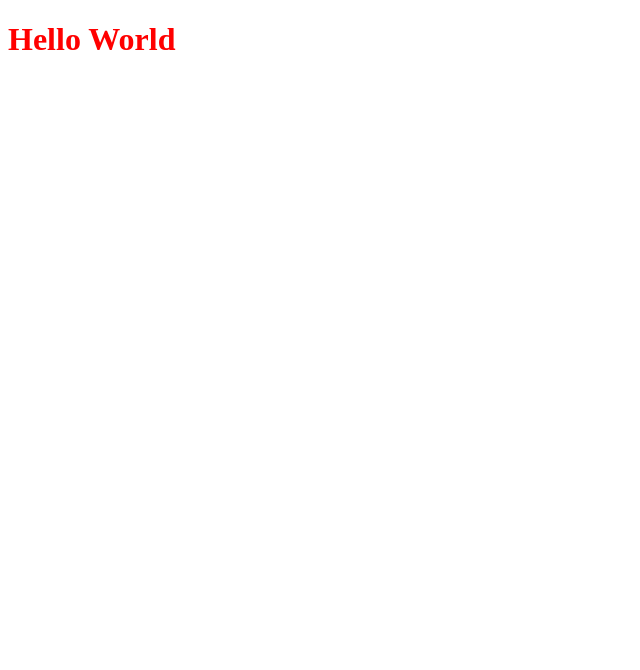
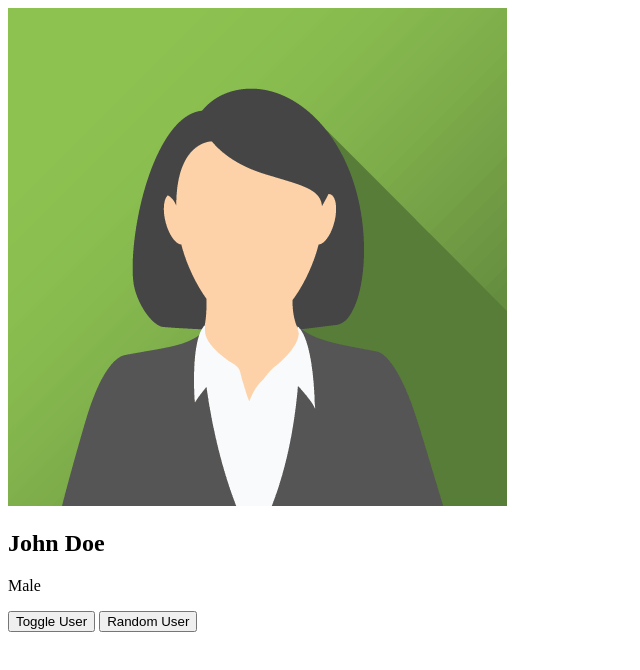
Before and after one commit to Gaddam-Punnam-Chandra/web_bootcamp, a website: page frontend/index.html in a window 1280 px wide. Shown: the whole page, without its empty margins (0-640 px from the left). Drawn offline with Linux system fonts and the light colour scheme.

Commit message:
2nd commited changes

```diff
--- a/frontend/index.html
+++ b/frontend/index.html
@@ -8,7 +8,14 @@
 
 </head>
 <body>
-    <h1>Hello World</h1>
+    <!-- <h1>Hello World</h1> -->
+     <div>
+        <img src="jane copy.png" alt="User Image">
+        <h2>John Doe</h2>
+        <p>Male</p>
+        <button>Toggle User</button>
+        <button>Random User</button>
+     </div>
     <script src="index.js"></script>
 </body>
 </html>
--- a/frontend/index.js
+++ b/frontend/index.js
@@ -1 +1 @@
-alert("welcome to web bootcamp");
+// alert("welcome to web bootcamp");
```
Also changed, not shown: frontend/jane copy.png (added).
